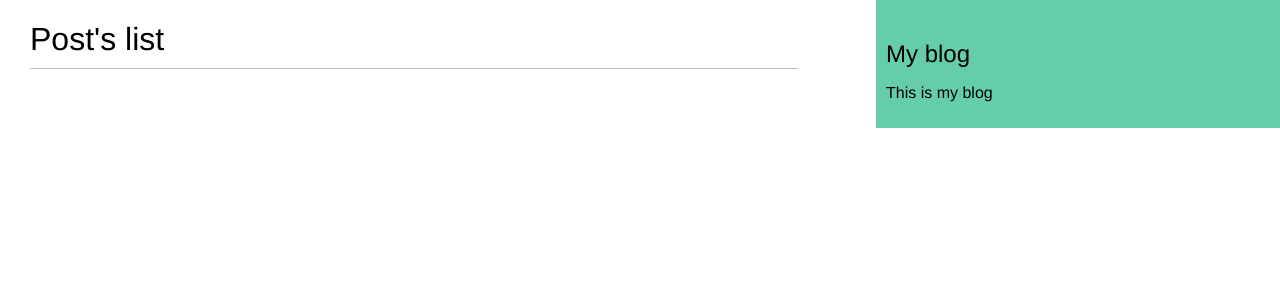
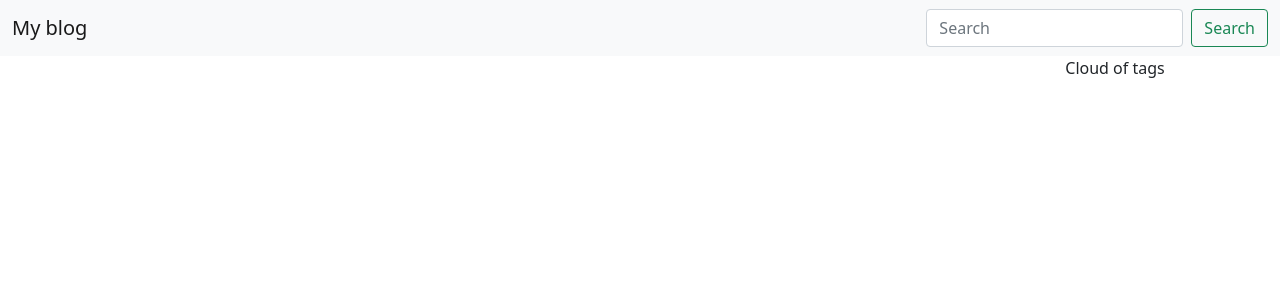
Before and after one commit to maninserg/blog_site, a Django app: page /blog/ in a window 1280 px wide. Shown: the top 300 px of the page. Run offline with Django 3.2, Linux system fonts and the light colour scheme; data that the repository does not hold is empty.

Commit message:
On bootstrap

```diff
--- a/blog/static/css/blog.css
+++ /dev/null
@@ -1,92 +0,0 @@
-body {
-    margin:0;
-    padding:0;
-    font-family:helvetica, sans-serif;
-}
-
-a {
-    color:#00abff;
-    text-decoration:none;
-}
-
-h1 {
-    font-weight:normal;
-    border-bottom:1px solid #bbb;
-    padding:0 0 10px 0;
-}
-
-h2 {
-    font-weight:normal;
-    margin:30px 0 0;
-}
-
-#content {
-    float:left;
-    width:60%;
-    padding:0 0 0 30px;
-}
-
-#sidebar {
-    float:right;
-    width:30%;
-    padding:10px;
-    background:#66CDAA;
-    height:100%;
-}
-
-p.date {
-    color:#ccc;
-    font-family: georgia, serif;
-    font-size: 12px;
-    font-style: italic;
-}
-
-/* pagination */
-.pagination {
-    margin:40px 0;
-    font-weight:bold;
-}
-
-/* forms */
-label {
-    float:left;
-    clear:both;
-    color:#333;
-    margin-bottom:4px;
-}
-input, textarea {
-    clear:both;
-    float:left;
-    margin:0 0 10px;
-    background:#ededed;
-    border:0;
-    padding:6px 10px;
-    font-size:12px;
-}
-input[type=submit] {
-    font-weight:bold;
-    background:#00abff;
-    color:#fff;
-    padding:10px 20px;
-    font-size:14px;
-    text-transform:uppercase;
-}
-.errorlist {
-    color:#cc0033;
-    float:left;
-    clear:both;
-    padding-left:10px;
-}
-
-/* comments */
-.comment {
-    padding:10px;
-}
-.comment:nth-child(even) {
-    background:#efefef;
-}
-.comment .info {
-    font-weight:bold;
-    font-size:12px;
-    color:#666;
-}
--- a/blog/templates/blog/base.html
+++ b/blog/templates/blog/base.html
@@ -1,17 +1,35 @@
-{% load static %}
 <!DOCTYPE html>
 <html>
 	<head>
 		<title>{% block title %}{% endblock %}</title>
-		<link href={% static 'css/blog.css' %} rel="stylesheet">
+		<link href="https://cdn.jsdelivr.net/npm/bootstrap@5.0.0-beta3/dist/css/bootstrap.min.css" rel="stylesheet" integrity="sha384-eOJMYsd53ii+scO/bJGFsiCZc+5NDVN2yr8+0RDqr0Ql0h+rP48ckxlpbzKgwra6" crossorigin="anonymous">
 	</head>
-	<body>
-		<div id="content">
+<body>
+<nav class="navbar navbar-expand-lg navbar-light bg-light">
+	<div class="container-fluid">
+		<a class="navbar-brand" href="#">My blog</a>
+		<button class="navbar-toggler" type="button" data-bs-toggle="collapse" data-bs-target="#navbarSupportedContent" aria-controls="navbarSupportedContent" aria-expanded="false" aria-label="Toggle navigation">
+			<span class="navbar-toggler-icon"></span>
+		</button>
+		<div class="collapse navbar-collapse" id="navbarSupportedContent">
+			<ul class="navbar-nav me-auto mb-2 mb-lg-0">
+			</ul>
+			<form class="d-flex">
+				<input class="form-control me-2" type="search" placeholder="Search" aria-label="Search">
+				<button class="btn btn-outline-success" type="submit">Search</button>
+			</form>
+		</div>
+	</div>
+</nav>
+
+<div class="container">
+	<div class="row justify-content-between">
+		<div class="col-10">
 			{% block content %}{% endblock %}
+                </div>
+		<div class="col-2">
+			<p class="text-center">Cloud of tags</p>
 		</div>
-		<div id="sidebar">
-			<h2>My blog</h2>
-			<p>This is my blog</p>
-		</div>
-	</body>
+	</div>
+</body>
 </html>
--- a/blog/templates/blog/post/list.html
+++ b/blog/templates/blog/post/list.html
@@ -1,12 +1,9 @@
 {% extends "blog/base.html" %}
 {% block title %}My blog{% endblock %}
 {% block content %}
-	<h1>Post's list</h1>
 	{% for post in posts %}
-	<h2>
 		<a href="{{ post.get_absolute_url }}">{{ post.title }}</a>
-	</h2>
-	<p class="date">Published {{ post.publish }} by {{ post.author }}</p>
-	{{ post.body|truncatewords:30|linebreaks }}
+		<p class="date">Published {{ post.publish }} by {{ post.author }}</p>
+		{{ post.body|truncatewords:30|linebreaks }}
 	{% endfor %}
 {% endblock %}
```
